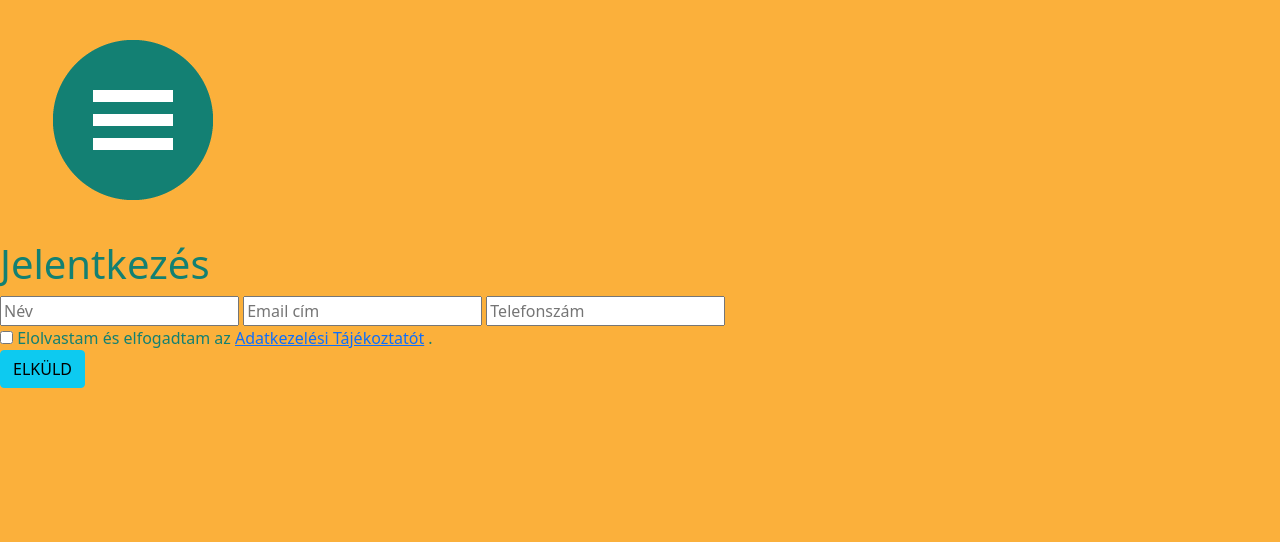
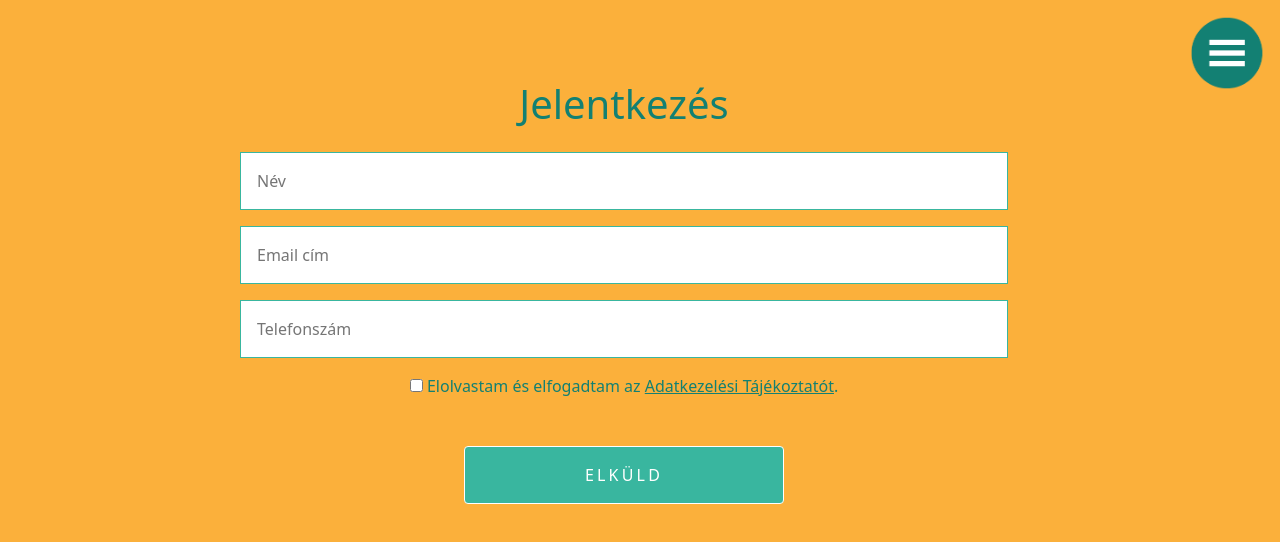
Before and after one commit to Jarmilla/practice-scss-form, a plain HTML site: page index.html in a window 1280 px wide. Drawn offline with nearby package versions, Linux system fonts and the light colour scheme.

Commit message:
styling index.html

```diff
--- a/index.html
+++ b/index.html
@@ -17,17 +17,21 @@
     <nav>
       <img src="./img/burger icon.png" alt="menu" />
     </nav>
-    <div>
+    <div class="form-container">
       <h1>Jelentkezés</h1>
+
       <input type="text" placeholder="Név" />
       <input type="email" placeholder="Email cím" />
       <input type="tel" placeholder="Telefonszám" />
 
       <div>
         <input type="checkbox" id="adatvédelmi" />
-        <label for="adatvédelmi">Elolvastam és elfogadtam az <a href="" target="_blank">Adatkezelési Tájékoztatót</a> .</label>
+        <label for="adatvédelmi">Elolvastam és elfogadtam az <a href="" target="_blank">Adatkezelési Tájékoztatót</a>.</label>
       </div>
-      <button type="button" class="btn btn-info">ELKÜLD</button>
+
+      <div>
+        <button type="button" class="btn btn-info">ELKÜLD</button>
+      </div>
     </div>
   </body>
 </html>
--- a/src/style.scss
+++ b/src/style.scss
@@ -9,3 +9,38 @@ body {
   background-color: $my-primary-color;
   color: $my-text-color;
 }
+
+nav {
+  img {
+    width: 7rem;
+    float: right;
+  }
+}
+
+.form-container {
+  display: flex;
+  flex-direction: column;
+  justify-content: center;
+  gap: 1rem;
+  text-align: center;
+  margin: 0 5rem;
+  padding: 5rem 10rem;
+  input {
+    border: 1px solid $my-secondary-color;
+    padding: 1rem;
+    color: $my-text-color;
+  }
+  a {
+    color: $my-text-color;
+  }
+  .btn-info {
+    width: 20rem;
+    border: 1px solid white;
+    background-color: $my-secondary-color;
+    padding: 1rem;
+    margin: 2rem;
+    color: white;
+    text-align: center;
+    letter-spacing: 0.2rem;
+  }
+}
```
Also changed, not shown: build/style.css.
